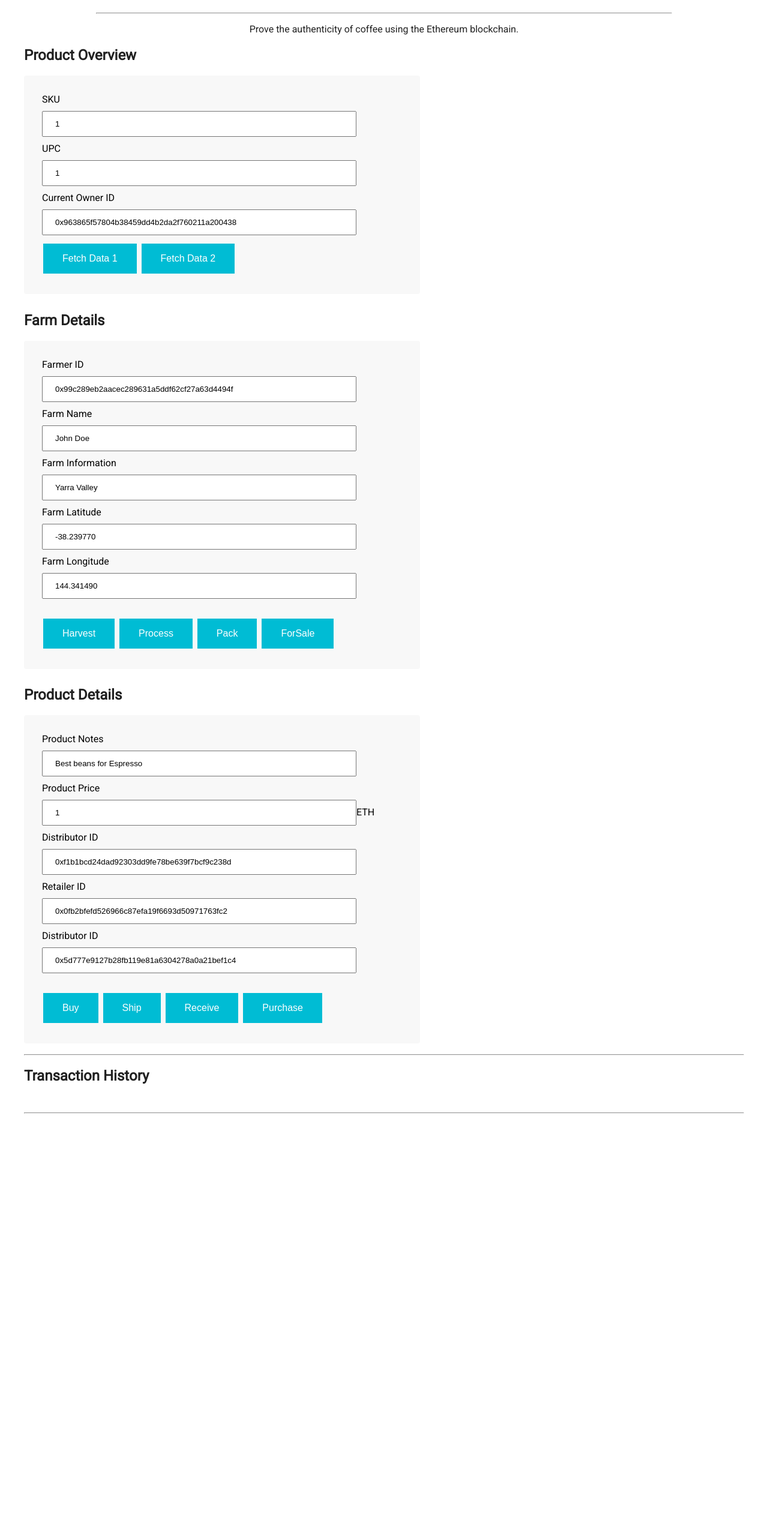
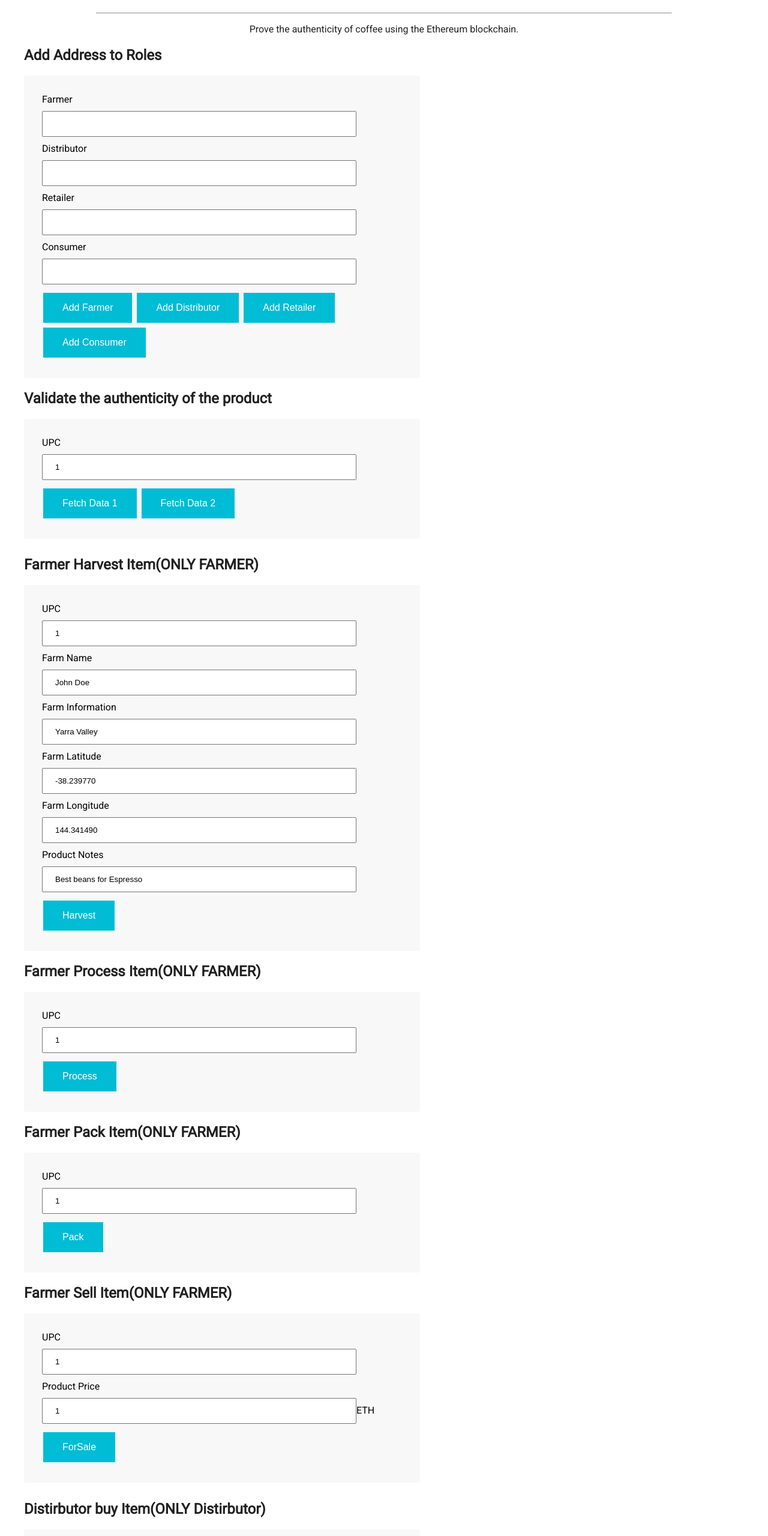
Before and after one commit to DavidCLi/SupplyChain-Coffee-Ethereum, a website: page index.html in a window 1280 px wide. Shown: the part 100-2660 px from the top of the page at 60% size. Before the commit the page ends 2004 px from the top, so only its background shows below. Drawn offline with nearby package versions, Linux system fonts and the light colour scheme.

Commit message:
Update UI

```diff
--- a/index.html
+++ b/index.html
@@ -16,30 +16,53 @@
         <p style="text-align: center;">Prove the authenticity of coffee using the Ethereum blockchain.</p>
     </div>
 
+    <div class="ftc-role">
+        <h2>Add Address to Roles</h2>
+        <div class="form-group">
+            Farmer
+            <br>
+            <input type="text" id="farmerID" name="farmerID" size="50"><br>
+            Distributor
+            <br>
+            <input type="text" id="distributorID" name="distributorID" size="50"><br>
+            Retailer
+            <br>
+            <input type="text" id="retailerID" name="retailerID" size="50"><br>
+            Consumer
+            <br>
+            <input type="text" id="consumerID" name="consumerID" size="50"><br>
+            <div class=button-div>
+                <button class="btn-addFarmer"      id="button" type="button" data-id="11">Add Farmer</button>
+                <button class="btn-addDistributor" id="button" type="button" data-id="12">Add Distributor</button>
+                <button class="btn-addRetailer"    id="button" type="button" data-id="13">Add Retailer</button>
+                <button class="btn-addConsumer"    id="button" type="button" data-id="14">Add Consumer</button>
+            </div>
+            <div id = "roleResultBuffer">
+            </div>
+        </div>
+    </div>
+
     <div id="ftc-harvest">
-        <h2>Product Overview</h2>
+
+        <h2>Validate the authenticity of the product</h2>
         <div class="form-group">
-            SKU
-            <br>
-            <input class="input-field" type="number" id="sku" name="sku" value=1><br>
             UPC
             <br>
             <input type="number" id="upc" name="upc" value=1><br>
-            Current Owner ID
-            <br>
-            <input type="text" id="ownerID" name="ownerID" value="0x963865f57804b38459dd4b2da2f760211a200438" size="50"><br>
             <div class=button-div>
                 <button class="btn-fetchOne" id="button" type="button" data-id="9">Fetch Data 1</button>
                 <button class="btn-fetchTwo" id="button" type="button" data-id="10">Fetch Data 2</button>
             </div>
+            <div id="blockInfoBuffer"></div>
         </div>
+
         <div class=form-break></div>
-        <h2>Farm Details</h2>
+
+        <h2>Farmer Harvest Item(ONLY FARMER)</h2>
         <div class="form-group">
-            Farmer ID
+            UPC
             <br>
-            <input type="text" id="originFarmerID" name="originFarmerID" value="0x99c289eb2aacec289631a5ddf62cf27a63d4494f"
-                size="50"><br>
+            <input type="number" id="harvestupc" name="upc" value=1><br>
             Farm Name
             <br>
             <input type="text" id="originFarmName" name="originFarmName" value="John Doe"><br>
@@ -52,42 +75,92 @@
             Farm Longitude
             <br>
             <input type="text" id="originFarmLongitude" name="originFarmLongitude" value="144.341490"><br>
-            <br>
-            <button class="btn-harvest" id="button" type="button" data-id="1">Harvest</button>
-            <button class="btn-process" id="button" type="button" data-id="2">Process</button>
-            <button class="btn-pack" id="button" type="button" data-id="3">Pack</button>
-            <button class="btn-forsale" id="button" type="button" data-id="4">ForSale</button>
-        </div>
-        <div class=form-break></div>
-        <h2>Product Details</h2>
-        <div class="form-group">
             Product Notes
             <br>
             <input type="text" id="productNotes" name="productNotes" value="Best beans for Espresso" size="60"><br>
+            <button class="btn-harvest" id="button" type="button" data-id="1">Harvest</button>
+            <div id = "harvestResultBuffer">
+            </div>
+        </div>
+
+        <h2>Farmer Process Item(ONLY FARMER)</h2>
+        <div class="form-group">
+            UPC
+            <br>
+            <input type="number" id="processupc" name="upc" value=1><br>
+            <button class="btn-process" id="button" type="button" data-id="2">Process</button>
+            <div id = "processResultBuffer">
+            </div>
+        </div>
+
+        <h2>Farmer Pack Item(ONLY FARMER)</h2>
+        <div class="form-group">
+            UPC
+            <br>
+            <input type="number" id="packupc" name="upc" value=1><br>
+            <button class="btn-pack" id="button" type="button" data-id="3">Pack</button>
+            <div id = "packResultBuffer">
+            </div>
+        </div>
+
+        <h2>Farmer Sell Item(ONLY FARMER)</h2>
+        <div class="form-group">
+            UPC
+            <br>
+            <input type="number" id="sellupc" name="upc" value=1><br>
             Product Price
             <br>
             <input type="number" id="productPrice" name="productPrice" value=1>ETH<br>
-            Distributor ID
+            <button class="btn-forsale" id="button" type="button" data-id="4">ForSale</button>
+            <div id = "sellResultBuffer">
+            </div>
+        </div>
+
+        <div class=form-break></div>
+
+        <h2>Distirbutor buy Item(ONLY Distirbutor)</h2>
+        <div class="form-group">
+            UPC
             <br>
-            <input type="text" id="distributorID" name="distributorID" value="0xf1b1bcd24dad92303dd9fe78be639f7bcf9c238d"
-                size="50">
+            <input type="number" id="buyupc" name="upc" value=1><br>
+            <button class="btn-buy" id="button" type="button" data-id="5">Buy</button>
+            <div id = "buyResultBuffer">
+            </div>
+        </div>
+
+        <h2>Distirbutor ship Item(ONLY Distirbutor)</h2>
+        <div class="form-group">
+            UPC
             <br>
-            Retailer ID
+            <input type="number" id="shipupc" name="upc" value=1><br>
+            <button class="btn-ship" id="button" type="button" data-id="6">Ship</button>
+            <div id = "shipResultBuffer">
+            </div>
+        </div>
+
+        <div class=form-break></div>
+
+        <h2>Retailer receive Item(ONLY Retailer)</h2>
+        <div class="form-group">
+            UPC
             <br>
-            <input type="text" id="retailerID" name="retailerID" value="0x0fb2bfefd526966c87efa19f6693d50971763fc2"
-                size="50"><br>
-            Distributor ID
+            <input type="number" id="receiveupc" name="upc" value=1><br>
+            <button class="btn-receive" id="button" type="button" data-id="7">Receive</button>
+            <div id = "receiveResultBuffer">
+            </div>
+        </div>
+
+        <div class=form-break></div>
+
+        <h2>Consumer purchase Item(ONLY Consumer)</h2>
+        <div class="form-group">
+            UPC
             <br>
-            <input type="text" id="consumerID" name="consumerID" value="0x5d777e9127b28fb119e81a6304278a0a21bef1c4"
-                size="50"><br>
-            <br>
-            <button class="btn-buy" id="button" type="button" data-id="5">Buy</button>
-            <button class="btn-ship" id="button" type="button" data-id="6">Ship</button>
-            <button class="btn-receive" id="button" type="button" data-id="7">Receive</button>
+            <input type="number" id="purchaseupc" name="upc" value=1><br>
             <button class="btn-purchase" id="button" type="button" data-id="8">Purchase</button>
+            <div id = "purchaseResultBuffer">
+            </div>
         </div>
-        <div class=form-break></div>
-        <hr>
     </div>
 
     <h2>Transaction History<span id="ftc-history"></span></h2>
```
